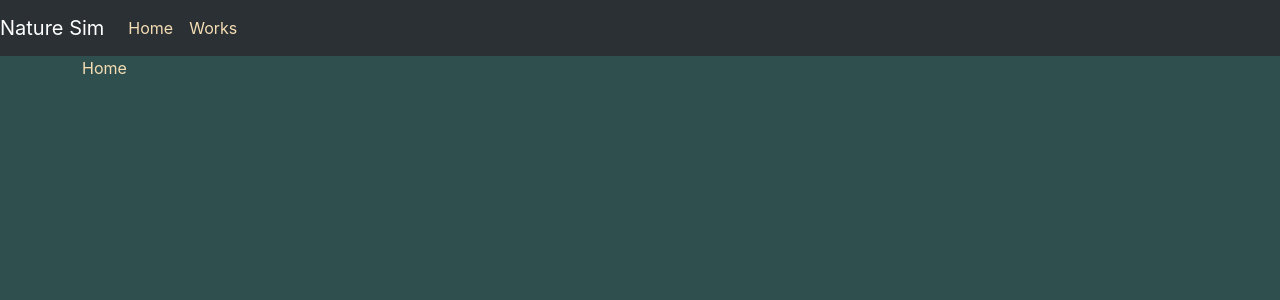
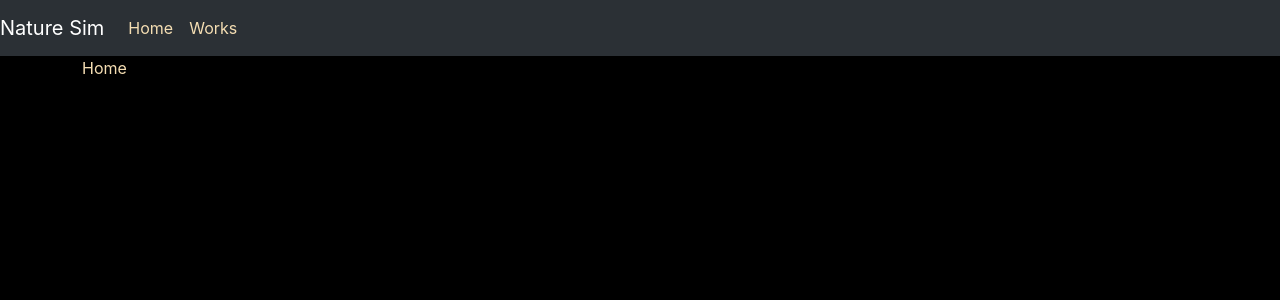
Before and after one commit to Shiswar/naturesim-react, a React (Create React App) app: page / in a window 1280 px wide. Shown: the top 300 px of the page. Built offline with nearby package versions, Linux system fonts and the light colour scheme.

Commit message:
add tailwind

```diff
--- a/package.json
+++ b/package.json
@@ -46,6 +46,7 @@
     ]
   },
   "devDependencies": {
-    "@types/p5": "^1.7.6"
+    "@types/p5": "^1.7.6",
+    "tailwindcss": "^3.4.11"
   }
 }
--- a/src/index.css
+++ b/src/index.css
@@ -1,3 +1,7 @@
+@tailwind base;
+@tailwind components;
+@tailwind utilities;
+
 body {
   margin: 0;
   font-family: -apple-system, BlinkMacSystemFont, 'Segoe UI', 'Roboto', 'Oxygen',
@@ -5,7 +9,7 @@ body {
     sans-serif;
   -webkit-font-smoothing: antialiased;
   -moz-osx-font-smoothing: grayscale;
-  background-color: darkslategray;
+  background-color: rgb(0, 0, 0);
   color: wheat
 }
 
--- /dev/null
+++ b/tailwind.config.js
@@ -0,0 +1,16 @@
+/** @type {import('tailwindcss').Config} */
+module.exports = {
+  content: [
+    "./src/**/*.{js,jsx,ts,tsx}",
+  ],
+  theme: {
+    colors: {
+      'black': { DEFAULT: '#000000', 100: '#000000', 200: '#000000', 300: '#000000', 400: '#000000', 500: '#000000', 600: '#333333', 700: '#666666', 800: '#999999', 900: '#cccccc' },
+      'orng': { DEFAULT: '#ff810a', 100: '#351a00', 200: '#6a3300', 300: '#9f4d00', 400: '#d46700', 500: '#ff810a', 600: '#ff9a3b', 700: '#ffb36c', 800: '#ffcc9d', 900: '#ffe6ce' },
+     'green': { DEFAULT: '#d4eac8', 100: '#253f18', 200: '#4b7e30', 300: '#71ba4a', 400: '#a2d289', 500: '#d4eac8', 600: '#dceed3', 700: '#e5f2de', 800: '#eef7e9', 900: '#f6fbf4' },
+     'linen': { DEFAULT: '#f6ebe0', 100: '#492f15', 200: '#915e2a', 300: '#cc8d4e', 400: '#e1bc97', 500: '#f6ebe0', 600: '#f8efe6', 700: '#f9f3ec', 800: '#fbf7f2', 900: '#fdfbf9' },
+     'night': { DEFAULT: '#121113', 100: '#040304', 200: '#070708', 300: '#0b0a0b', 400: '#0e0d0f', 500: '#121113', 600: '#413d45', 700: '#716a77', 800: '#a09aa6', 900: '#d0cdd2' } },
+extend: { },
+  },
+plugins: [],
+}
```
Also changed, not shown: 1 other file (tests, documents, lock files or other folders).
